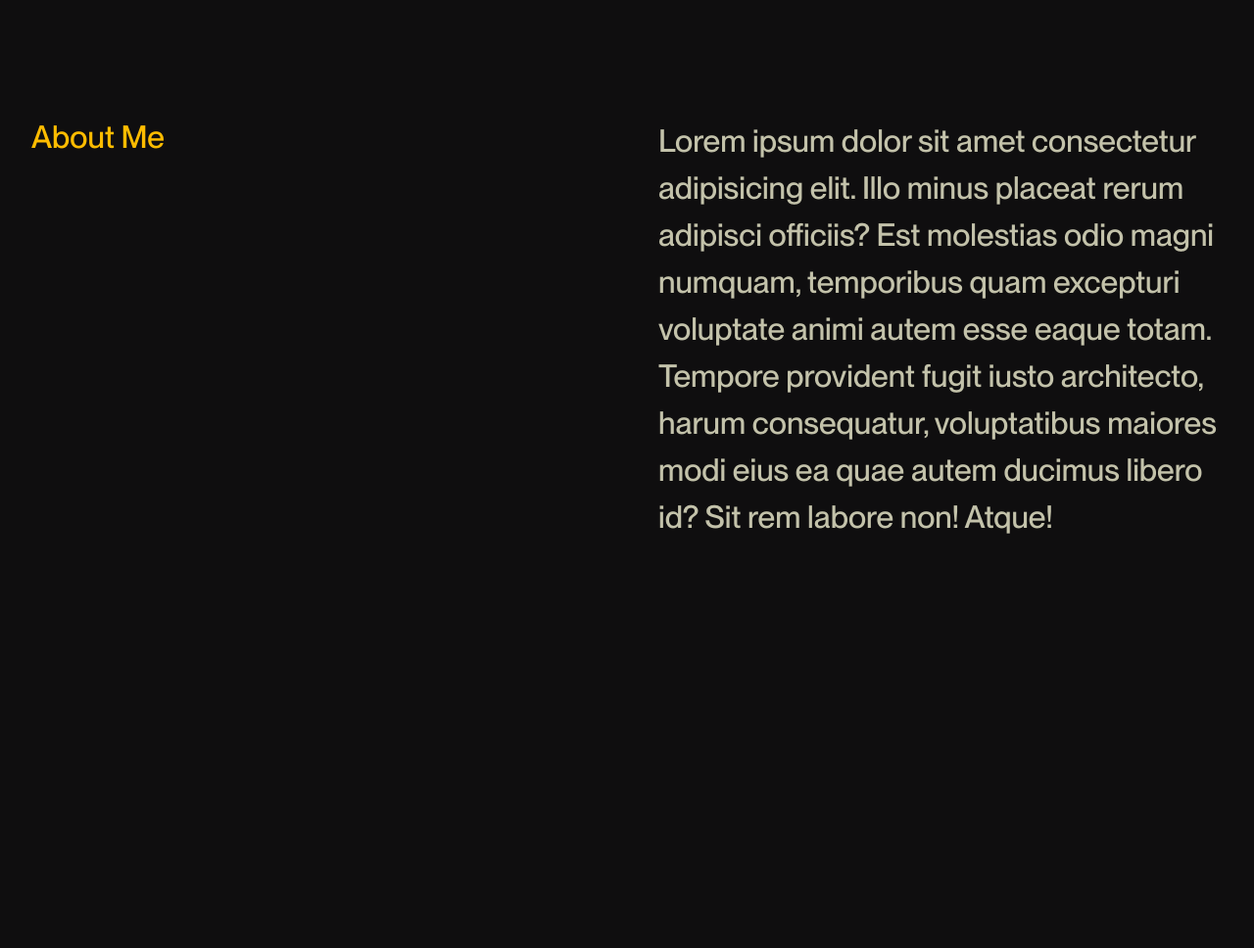
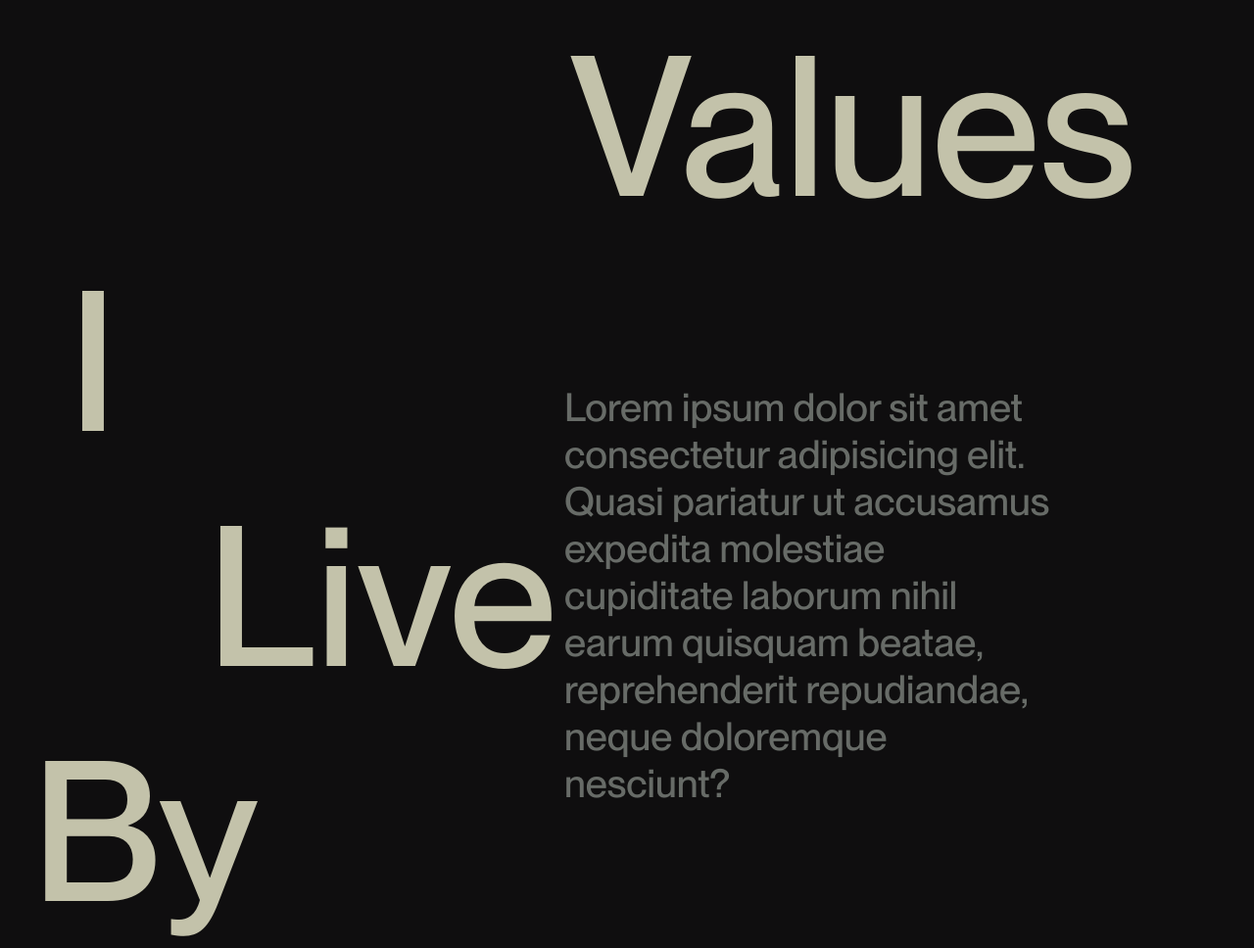
Before and after one commit to thandazilegcisa/portfolio-websIte-redesign, a plain HTML site: page index.html in a window 1280 px wide. Shown: the part 960-1928 px from the top of the page at 98% size. Before the commit the page ends 1648 px from the top, so only its background shows below. Drawn offline with nearby package versions, Linux system fonts and the light colour scheme.

Commit message:
about-section-re-Implementation

```diff
--- a/JavaScript/index.js
+++ b/JavaScript/index.js
@@ -33,7 +33,6 @@ function runLoader() {
 
   upadateLoader();
 }
-/* runLoader(); */
 
 window.addEventListener("load", runLoader(), function () {
   mainContent.style.display = "block";
@@ -56,7 +55,6 @@ tl.to(overlayContainer, {
     display: "none",
     ease: "power2.easeIn",
   });
-
 // Text Animations : //
 
 // ! Todo: Generate random colour upon mouseenter
@@ -66,16 +64,23 @@ let coloursArray = ["#FEBC00", "#C95B00", "#0B1915", "#3EA88E", "#BAE7AE"];
 
 const textSpan = document.querySelectorAll(".letterElement");
 textSpan.forEach((e) => {
-  e.addEventListener("mouseenter", () => {
+  e.addEventListener("mouseenter", (enterEvent) => {
     const rndmIndex = Math.floor(Math.random() * coloursArray.length) + 1;
     const rndmColour = coloursArray[rndmIndex];
-
     e.style.cursor = "pointer";
-    e.style.color = `${rndmColour}`;
+    gsap.to(e, {
+      color: `${rndmColour}`,
+      duration: 0.5,
+      ease: "power2.easeIn",
+    });
   });
-
-  e.addEventListener("mouseout", () => {
-    e.style.color = "#676B67";
+  e.addEventListener("mouseout", (outEvent) => {
+    gsap.to(e, {
+      delay: 2.5,
+      color: "#676B67",
+      duration: 0.5,
+      ease: "power2.easeIn",
+    });
   });
 });
 
@@ -117,6 +122,14 @@ gsap.to(coorContainer, {
   ease: "power2.easeIn",
 });
 
+const arrow = document.querySelector(".arrow");
+gsap.to(arrow, {
+  delay: 6,
+  opacity: 1,
+  duration: 1,
+  ease: "power2.easeIn",
+});
+
 /* Smooth Scroll Navigation */
 
 const navParent = document.querySelector("#navigation");
@@ -132,20 +145,49 @@ navParent.addEventListener("click", function (e) {
   }
 });
 
-/* Interaction Observer Implementation: */
+/*! Interaction Observer Implementation: */
+
+const valuesElement = document.querySelector(".values-element");
+const eyeElement = document.querySelector(".eye-element");
+const liveElement = document.querySelector(".live-element");
+const byElement = document.querySelector("by-element");
+const subTextContainer = document.querySelector(".text-container");
 
 const revealSection = (entries, observer) => {
   const [entry] = entries;
   if (!entry.isIntersecting) return;
 
-  gsap.to(entry.target, {
+  const abtTimeline = gsap.timeline();
+
+  abtTimeline.to(targetSection, {
     delay: 0.25,
     opacity: 1,
     transform: "translateY(0%)",
-    duration: 1.45,
-    ease: "power2.easeIn",
-  });
-  observer.unobserve(entry.target);
+    duration: 0.5,
+    ease: "power1.out",
+  }),
+    abtTimeline.to(subTextContainer, {
+      left: "45%",
+      opacity: 1,
+      duration: 1,
+      ease: "power2.inOut",
+    }),
+    abtTimeline.to(valuesElement, {
+      x: "95%",
+      duration: 0.45,
+      ease: "power1.out",
+    }),
+    abtTimeline.to(eyeElement, {
+      x: "75%",
+      duration: 0.55,
+      ease: "power1.out",
+    }),
+    abtTimeline.to(liveElement, {
+      x: "50%",
+      duration: 0.65,
+      ease: "power1.out",
+    });
+  observer.unobserve(targetSection);
 };
 
 const sectionObserver = new IntersectionObserver(revealSection, {
@@ -155,6 +197,4 @@ const sectionObserver = new IntersectionObserver(revealSection, {
 });
 
 let targetSection = document.querySelector(".about-section");
-/* targetSection.style.opacity = 0;
-targetSection.style.transform = "translateY(15%)"; */
 sectionObserver.observe(targetSection);
--- a/Styles/about-section.css
+++ b/Styles/about-section.css
@@ -1,38 +1,49 @@
-/* About Section Css: */
+/*! About Section Css: */
 
 .about-section {
   width: 100%;
   height: 75%;
-
-  display: grid;
-  grid-template-columns: 1fr 1fr;
-
   position: absolute;
   top: 110%;
-
   opacity: 0;
   transform: translateY(25%);
-
-  margin-top: 10.5rem;
+  margin-top: 5.5rem;
   font: size 32px;
 }
-
 /* .section--hidden {
   left: -80%;
 } */
 
-.about-section header,
-.about-section article {
+/* ? Sub Section  */
+
+.values-sub-section {
+  position: relative;
+}
+.values-container {
+  display: grid;
+  grid-template-rows: 1fr 1fr 1fr 1fr;
+  margin-left: 2rem;
+}
+.values-container span {
   color: #c3c2aa;
-  font-size: 2em;
-  margin: 2rem;
+  font-size: 12.5rem;
+  width: fit-content;
 }
-
-.about-section header {
-  color: #febc00;
+.values-element,
+.eye-element,
+.live-element {
+  transform: translateX(0%);
 }
-
-.about-section article {
+.text-container {
+  position: absolute;
+  width: 500px;
   justify-content: left;
-  line-height: 1.5em;
+  top: 40%;
+  left: 65%;
+  opacity: 0.5;
 }
+.text-container article {
+  color: #676b67;
+  font-size: 2.5rem;
+  width: fit-content;
+}
--- a/Styles/landing-section.css
+++ b/Styles/landing-section.css
@@ -70,7 +70,7 @@
 }
 
 .coordinates-container span {
-  color: #c3c2aa;
+  color: #676b67;
 }
 
 /* cta button */
@@ -98,3 +98,14 @@
   text-decoration: none;
   color: #c3c2aa;
 }
+
+/* Arrow: */
+
+.arrow {
+  opacity: 0;
+  & div {
+    color: #676b67;
+    font-size: 15rem;
+    margin-left: 2rem;
+  }
+}
--- a/Styles/style.css
+++ b/Styles/style.css
@@ -1,6 +1,19 @@
 @font-face {
   font-family: "Neue Montreal";
   src: url("../Assets/Fonts/Neue-Montreal/OTF/PPNeueMontreal-Medium.otf");
+}
+
+::-webkit-scrollbar {
+  width: 10px;
+}
+::-webkit-scrollbar-track {
+  background: #3ea88e;
+}
+::-webkit-scrollbar-thumb {
+  background: #c95a00e9;
+}
+::-webkit-scrollbar-thumb:hover {
+  background: #555;
 }
 
 * {
@@ -15,6 +28,7 @@ body {
   width: auto;
   height: auto;
   background-color: #0f0e0f;
+  display: block;
 }
 
 /* Pre-Loader*/
--- a/index.html
+++ b/index.html
@@ -4,12 +4,16 @@
     <meta charset="UTF-8" />
     <meta http-equiv="X-UA-Compatible" content="IE=edge" />
     <meta name="viewport" content="width=device-width, initial-scale=1.0" />
-    <meta name="description" content="Thandazile Gcisa's Portfolio" />
+    <meta name="description" content="Thandazile Gcisa offers professional digital design & front-end development services to deliver stunning websites with a focus on animations and interactions">
     <meta
       name="keywords"
       content="Thandazile Gcisa, Front-End Developer Johannesburg, Digital Designer Johannesburg, Web Designer Johannesburg"
     />
-    <title>Thandazile Gcisa</title>
+    <meta property="og:title" content="Professional Digital Designer & Front-End Developer | Thandazile Gcisa">
+    <meta property="og:description" content="Thandazile Gcisa offers professional digital design & front-end development services to deliver stunning websites with a focus on animations and interactions">
+    <meta property="og:url" content="https://www.thandazilegcisa.co.za/">
+    <link rel="canonical" href="https://www.thandazilegcisa.co.za/">
+    <title>Thandazile Gcisa - Digital Designer & Front-End Developer</title>
     <script src="./JavaScript/script-loader.js" ></script>
     <link rel="stylesheet" href="./Styles/style.css" />
     <link rel="stylesheet" href="./Styles/landing-section.css">
@@ -25,7 +29,6 @@
       <h1 class="counter-element">0</h1>
       <div class="load-overlay-container"></div>
     </div>
-
     <!-- Navigation -->
 
     <header role="menubar" class="nav-header">
@@ -38,16 +41,14 @@
       </div>
       <nav role="navigation" class="nav-element" id="navigation">
         <ul>
-          <li class="nav-list-item"><a class="nav-link" href="#landing-section">Home</a></li>
-          <li class="nav-list-item"><a class="nav-link" href="#projects-section">Projects</a></li>
-          <li class="nav-list-item"><a class="nav-link" href="#about-section">About</a></li>
-          <li class="nav-list-iten"><a class="nav-link" href="#contact-section">Contact</a></li>
+          <li class="nav-list-item"><a role="link" class="nav-link" href="#landing-section">Home</a></li>
+          <li class="nav-list-item"><a role="link" class="nav-link" href="#projects-section">Projects</a></li>
+          <li class="nav-list-item"><a role="link" class="nav-link" href="#about-section">About</a></li>
+          <li class="nav-list-iten"><a role="link" class="nav-link" href="#contact-section">Contact</a></li>
         </ul>
       </nav>
 
     </header>
-
-
     <!-- Main Content -->
     <main role="main" id="main-content">
       <!-- Landing Section -->
@@ -85,10 +86,16 @@
               <li class="skills-list-item">User Experience Design</li>
               <li class="skills-list-item">Interaction Design</li>
               <li class="skills-list-item">Motion</li>
-              <li class="skills-list-item">Front-End Development</li>
+
             </ul>
           </div>
         </header>
+
+        <div class="arrow">
+          <div>
+            &#8600;
+          </div>
+        </div>
 
         <div class="coordinates-container">
           <span>
@@ -104,13 +111,21 @@
       <!-- About Section -->
 
       <section class="about-section section--hidden" id="about-section">
-        <header>
-          About Me
-        </header>
 
-        <article role="article" class="about-section-article">
-          Lorem ipsum dolor sit amet consectetur adipisicing elit. Illo minus placeat rerum adipisci officiis? Est molestias odio magni numquam, temporibus quam excepturi voluptate animi autem esse eaque totam. Tempore provident fugit iusto architecto, harum consequatur, voluptatibus maiores modi eius ea quae autem ducimus libero id? Sit rem labore non! Atque!
-        </article>
+        <section class="values-sub-section">
+          <div class="values-container">
+            <span class="values-element">Values</span>
+            <span class="eye-element">I</span>
+            <span class="live-element">Live</span>
+            <span class="by-element">By</span>
+
+            <div class="text-container">
+              <article>
+                Lorem ipsum dolor sit amet consectetur adipisicing elit. Quasi pariatur ut accusamus expedita molestiae cupiditate laborum nihil earum quisquam beatae, reprehenderit repudiandae, neque doloremque nesciunt?
+              </article>
+            </div>
+          </div>
+        </section>
 
       </section>
 
```
